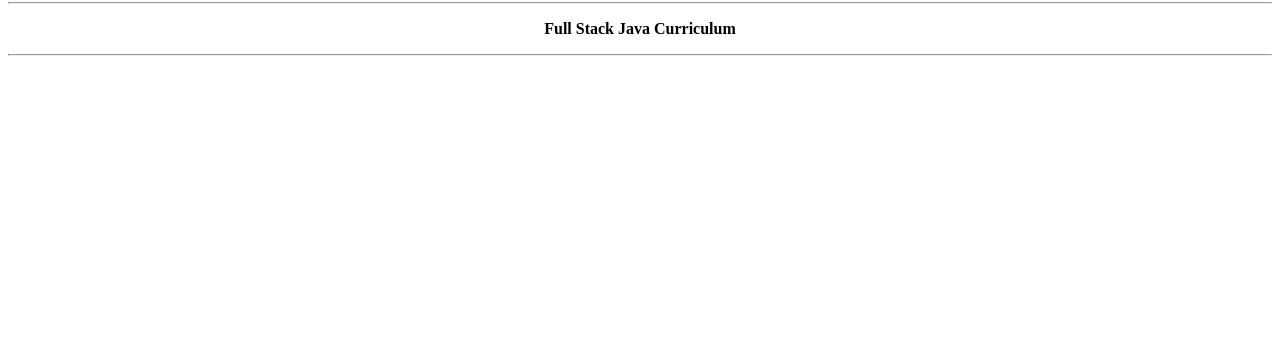
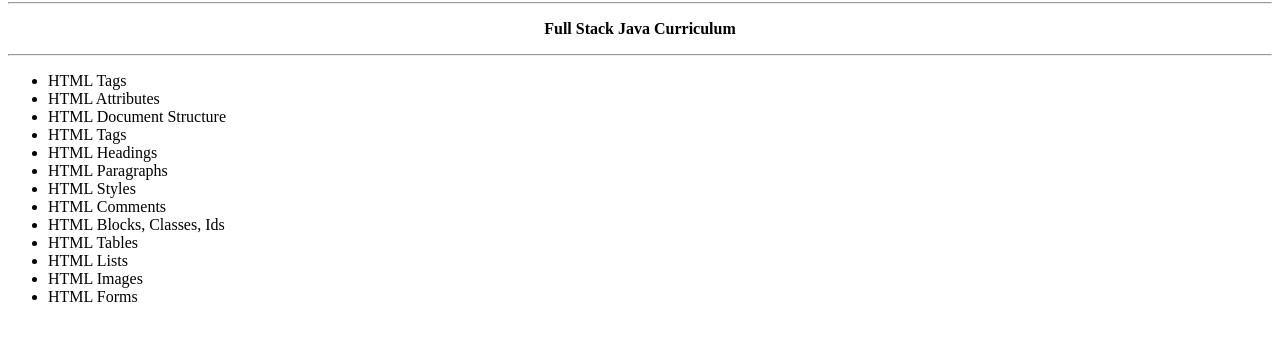
Before and after one commit to rithvikkothapalli/basic-web-page, a plain HTML site: page javacurriculum.html in a window 1280 px wide. Shown: the part 149-490 px from the top of the page. Drawn offline with Linux system fonts and the light colour scheme.

Commit message:
edited changes

```diff
--- a/javacurriculum.html
+++ b/javacurriculum.html
@@ -32,9 +32,20 @@
         <hr>
        <p style="text-align: center;font-weight: bold;"> Full Stack Java Curriculum</p>
         <hr>
-        <form>
-
-
-        </form>
+        <ul>
+            <li>HTML Tags</li>
+            <li>HTML Attributes</li>
+            <li>HTML Document Structure</li>
+            <li>HTML Tags</li>
+            <li>HTML Headings</li>
+            <li>HTML Paragraphs</li>
+            <li>HTML Styles</li>
+            <li>HTML Comments</li>
+            <li>HTML Blocks, Classes, Ids</li>
+            <li>HTML Tables</li>
+            <li>HTML Lists</li>
+            <li>HTML Images</li>
+            <li>HTML Forms</li>
+          </ul>
 </body>
 </html>
```
Also changed, not shown: mern.html (+15 -4 lines).
